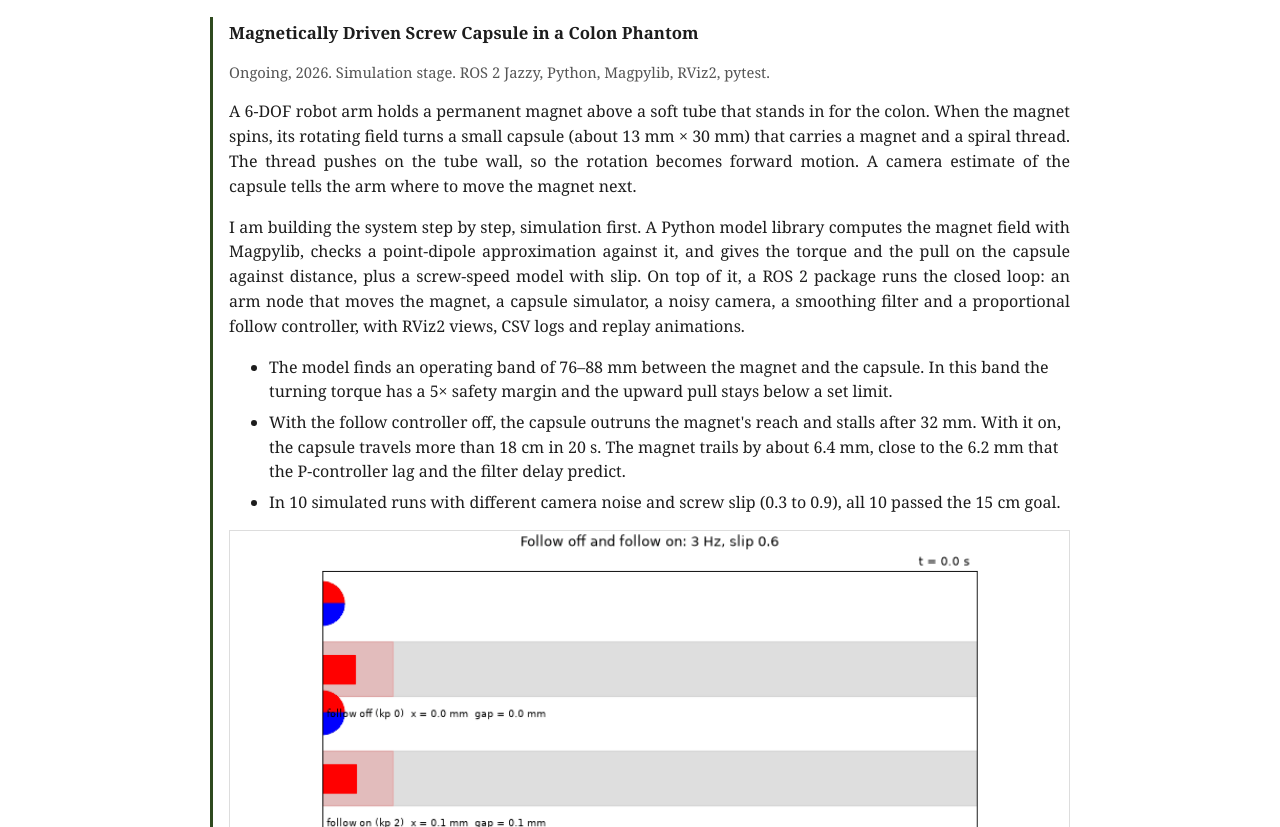
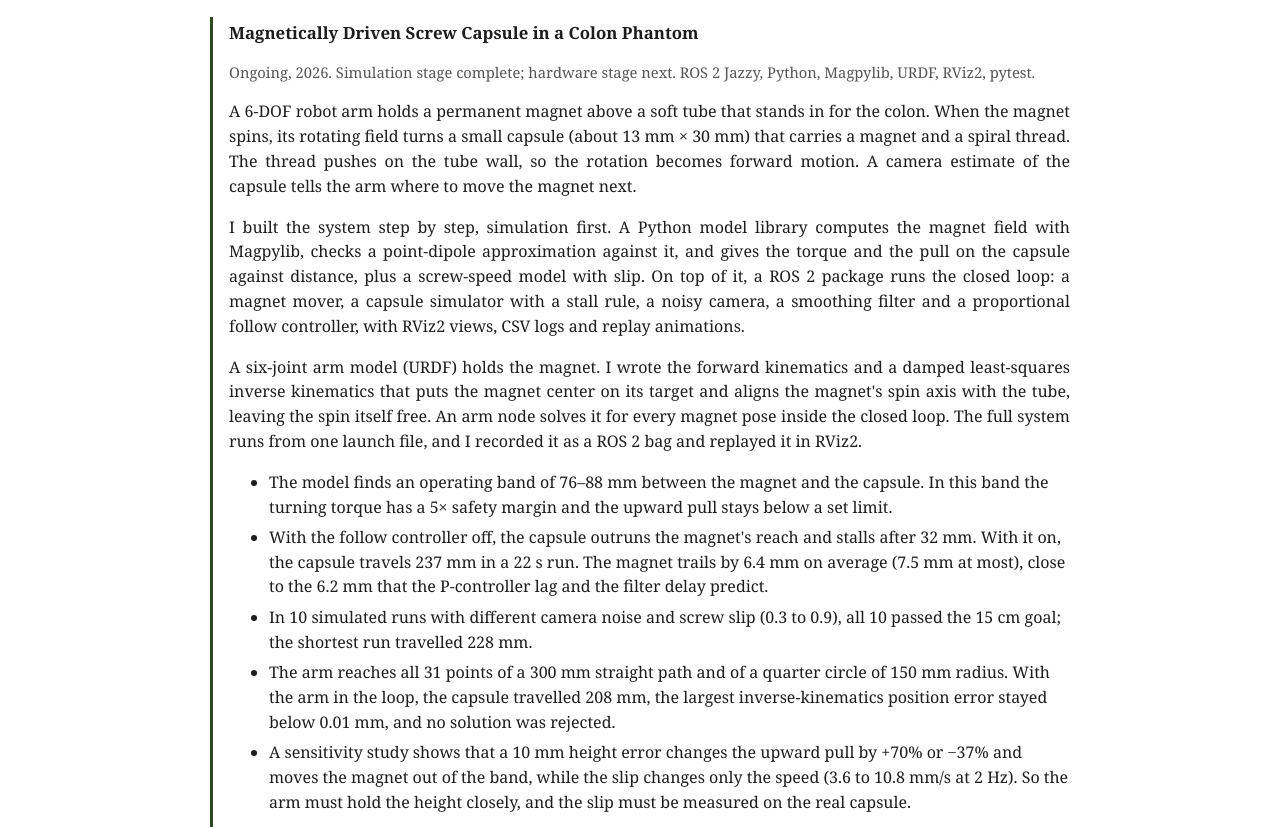
Before and after one commit to azmrh/azmrh.github.io, a plain HTML site: page projects.html in a window 1280 px wide. Shown: the part 125-952 px from the top of the page. Drawn offline with Linux system fonts and the light colour scheme.

Commit message:
Update magscrew project: arm, sensitivity, current results

```diff
--- a/projects.html
+++ b/projects.html
@@ -20,20 +20,24 @@
     <h2>Projects</h2>
     <div class="card" id="magscrew">
       <h3>Magnetically Driven Screw Capsule in a Colon Phantom</h3>
-      <p class="meta">Ongoing, 2026. Simulation stage. ROS 2 Jazzy, Python, Magpylib, RViz2, pytest.</p>
+      <p class="meta">Ongoing, 2026. Simulation stage complete; hardware stage next. ROS 2 Jazzy, Python, Magpylib, URDF, RViz2, pytest.</p>
       <p>A 6-DOF robot arm holds a permanent magnet above a soft tube that stands in for the colon. When the magnet spins, its rotating field turns a small capsule (about 13 mm &times; 30 mm) that carries a magnet and a spiral thread. The thread pushes on the tube wall, so the rotation becomes forward motion. A camera estimate of the capsule tells the arm where to move the magnet next.</p>
-      <p>I am building the system step by step, simulation first. A Python model library computes the magnet field with Magpylib, checks a point-dipole approximation against it, and gives the torque and the pull on the capsule against distance, plus a screw-speed model with slip. On top of it, a ROS 2 package runs the closed loop: an arm node that moves the magnet, a capsule simulator, a noisy camera, a smoothing filter and a proportional follow controller, with RViz2 views, CSV logs and replay animations.</p>
+      <p>I built the system step by step, simulation first. A Python model library computes the magnet field with Magpylib, checks a point-dipole approximation against it, and gives the torque and the pull on the capsule against distance, plus a screw-speed model with slip. On top of it, a ROS 2 package runs the closed loop: a magnet mover, a capsule simulator with a stall rule, a noisy camera, a smoothing filter and a proportional follow controller, with RViz2 views, CSV logs and replay animations.</p>
+      <p>A six-joint arm model (URDF) holds the magnet. I wrote the forward kinematics and a damped least-squares inverse kinematics that puts the magnet center on its target and aligns the magnet's spin axis with the tube, leaving the spin itself free. An arm node solves it for every magnet pose inside the closed loop. The full system runs from one launch file, and I recorded it as a ROS 2 bag and replayed it in RViz2.</p>
       <ul>
         <li>The model finds an operating band of 76&ndash;88 mm between the magnet and the capsule. In this band the turning torque has a 5&times; safety margin and the upward pull stays below a set limit.</li>
-        <li>With the follow controller off, the capsule outruns the magnet's reach and stalls after 32 mm. With it on, the capsule travels more than 18 cm in 20 s. The magnet trails by about 6.4 mm, close to the 6.2 mm that the P-controller lag and the filter delay predict.</li>
-        <li>In 10 simulated runs with different camera noise and screw slip (0.3 to 0.9), all 10 passed the 15 cm goal.</li>
+        <li>With the follow controller off, the capsule outruns the magnet's reach and stalls after 32 mm. With it on, the capsule travels 237 mm in a 22 s run. The magnet trails by 6.4 mm on average (7.5 mm at most), close to the 6.2 mm that the P-controller lag and the filter delay predict.</li>
+        <li>In 10 simulated runs with different camera noise and screw slip (0.3 to 0.9), all 10 passed the 15 cm goal; the shortest run travelled 228 mm.</li>
+        <li>The arm reaches all 31 points of a 300 mm straight path and of a quarter circle of 150 mm radius. With the arm in the loop, the capsule travelled 208 mm, the largest inverse-kinematics position error stayed below 0.01 mm, and no solution was rejected.</li>
+        <li>A sensitivity study shows that a 10 mm height error changes the upward pull by +70% or &minus;37% and moves the magnet out of the band, while the slip changes only the speed (3.6 to 10.8 mm/s at 2 Hz). So the arm must hold the height closely, and the slip must be measured on the real capsule.</li>
       </ul>
       <div class="figs">
         <figure class="wide"><img src="assets/magscrew/follow_on_off.gif" alt="Animation of two lanes: with follow off the capsule stops near the magnet; with follow on the magnet follows and the capsule moves far along the tube" width="800" height="336" loading="lazy"><figcaption>Follow off (top): the capsule stalls at the edge of the magnet's reach. Follow on (bottom): the magnet follows and the capsule keeps going.</figcaption></figure>
-        <figure><img src="assets/magscrew/band.png" alt="Two plots of torque and upward pull against distance, with the operating band from 76 to 88 mm shaded" width="1050" height="975" loading="lazy"><figcaption>Torque and pull against distance; the green band meets both limits.</figcaption></figure>
+        <figure class="wide"><img src="assets/magscrew/torque_pull_band.png" alt="Two log-scale plots against distance from 30 to 120 mm: the smallest torque falls below the required torque beyond 88 mm, and the largest upward pull rises above its limit below 76 mm; the band from 76 to 88 mm is shaded green" width="2000" height="840" loading="lazy"><figcaption>Smallest torque over a spin cycle (left) and largest upward pull (right) against distance. Only 76&ndash;88 mm meets both limits.</figcaption></figure>
         <figure><img src="assets/magscrew/ten_runs_traj.png" alt="Capsule position against time for ten simulated runs, colored by slip; all lines cross the 150 mm goal" width="1125" height="675" loading="lazy"><figcaption>Ten simulated closed-loop runs, colored by slip; all cross the 150 mm goal.</figcaption></figure>
+        <figure><img src="assets/magscrew/sensitivity.png" alt="Heat map of capsule speed for five heights from 72 to 92 mm and five slip values from 0.3 to 0.9; each row has one color, and the columns at 72 and 92 mm are hatched as outside the band" width="1280" height="840" loading="lazy"><figcaption>Capsule speed at 2 Hz for each height and slip. Speed depends only on the slip; the hatched heights are outside the band.</figcaption></figure>
       </div>
-      <p>Next come the hardware steps: a Hall-sensor check of the field model, camera tracking, the arm path, and runs in the phantom. This is a feasibility study in a phantom. It makes no clinical claims, and the simulation leaves out friction changes, tube bends and camera dropouts, so I expect fewer successes on the real robot.</p>
+      <p>I also drafted the method section of the report. A script generates every number in it from the result files, and a second script checks that the text uses only those numbers. Next come the hardware steps: a Hall-sensor check of the field model, measurements of the assumed values (magnet strength, capsule mass, friction, slip), camera tracking, the arm path, and runs in the phantom. This is a feasibility study in a phantom. It makes no clinical claims, and the simulation leaves out friction changes, tube bends and camera dropouts, so I expect fewer successes on the real robot.</p>
     </div>
     <div class="card">
       <h3>Cephalopod-Inspired Soft-Bodied Underwater Robot</h3>
```
Also changed, not shown: index.html (+1 -1 lines), assets/magscrew/sensitivity.png (added), assets/magscrew/torque_pull_band.png (added).
